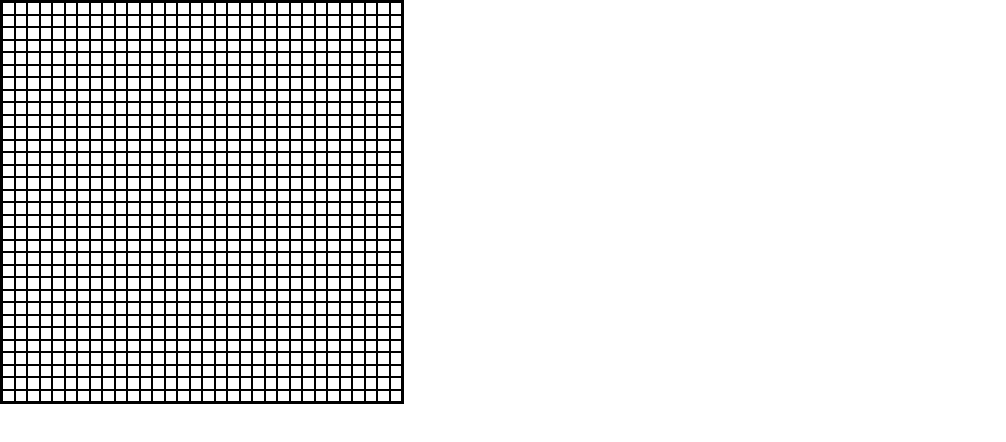
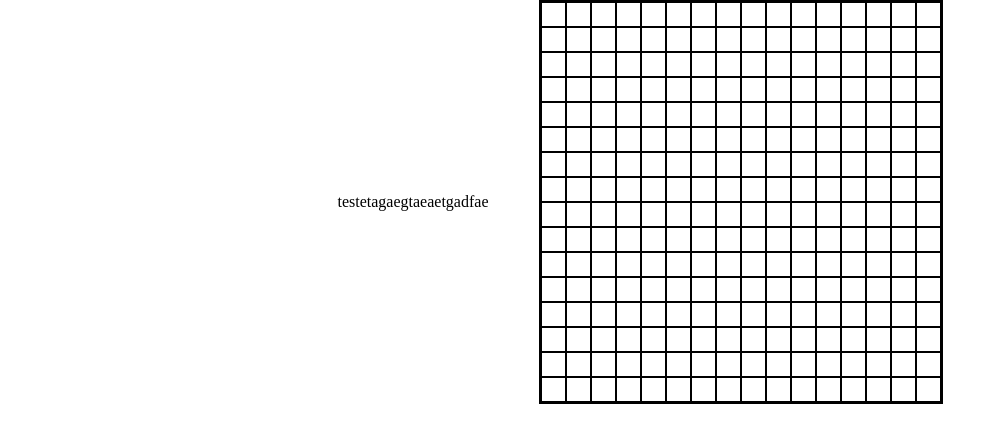
Before and after one commit to AShoYaMog/Etch-A-Sketch, a plain HTML site: page index.html in a window 1280 px wide. Shown: the whole page, without its empty margins (0-1006 px from the left). Drawn offline with Linux system fonts and the light colour scheme.

Commit message:
remade gridBuilder, adn add draw function

```diff
--- a/css/styles.css
+++ b/css/styles.css
@@ -1,23 +1,38 @@
 * {
     margin: 0;
     padding: 0;
+}
+
+.conteiner {
+    display: flex;
+    align-items: center;
+    justify-content: center;
+}
+
+.content {
+    display: flex;
+    align-items: center;
+    justify-content: center;
+    gap: 50px;
+}
+
+.setting {
+    display: flex;
+    flex-grow: 1;
 }
 
 .sketchConteiner {
     border: 2px solid black;
     width: 400px;
     height: 400px;
-    display: flex;
-    flex-direction: column;
+    display: grid;
+    grid-template-columns: repeat(16, 1fr);
+    grid-template-rows: repeat(16, 1fr);
+
 }
 
-.sketchConteiner div {
-    display: flex;
-    flex-direction: row;
-    flex-grow: 1;
-}
 
 .sketchPixel {
     border: 0.5px solid black;
-    flex-grow: 1;
+
 }
--- a/index.html
+++ b/index.html
@@ -9,9 +9,10 @@
     <script src="./js/app.js" defer></script>
 </head>
 <body>
-    <div class="content">
-        <div class="sketchConteiner">
-
+    <div class="conteiner">
+        <div class="content">
+            <div class="setting">testetagaegtaeaetgadfae</div>
+            <div class="sketchConteiner"></div>
         </div>
     </div>
 </body>
--- a/js/app.js
+++ b/js/app.js
@@ -1,18 +1,27 @@
-let colomn = 32;
-let row = 32;
+let colomn = 16;
+let row = 16;
+let grid = colomn * row;
 let sketchConteiner = document.querySelector('.sketchConteiner');
+let mouseDown = false;
+document.addEventListener('mousedown', () => {mouseDown = true})
+document.addEventListener('mouseup', () => {mouseDown = false})
 
-
-function gridBuilder(colomn,row) {
-    for (let a = 0; a < colomn; a++) {
-        let sketchRow = document.createElement('div');
-        sketchConteiner.appendChild(sketchRow);
-        for (let i = 0; i < row; i++) {
-            let psketchColomn = document.createElement('div');
-            psketchColomn.setAttribute('class','sketchPixel');
-            sketchRow.appendChild(psketchColomn);
-        }
+function gridBuilder(grid) {
+    for (let i = 0; i < grid; i++) {
+        let pixel = document.createElement('div');
+        pixel.setAttribute('class','sketchPixel');
+        pixel.addEventListener('mousedown', draw);
+        pixel.addEventListener('mouseover', draw)
+        sketchConteiner.appendChild(pixel);
     }
 }
 
-gridBuilder(colomn,row)
+function draw (e) {
+    if (e.type === 'mouseover' && !mouseDown){
+        return
+    }else {
+        e.target.style.backgroundColor = 'black'
+    }
+}
+
+gridBuilder(grid)
```
